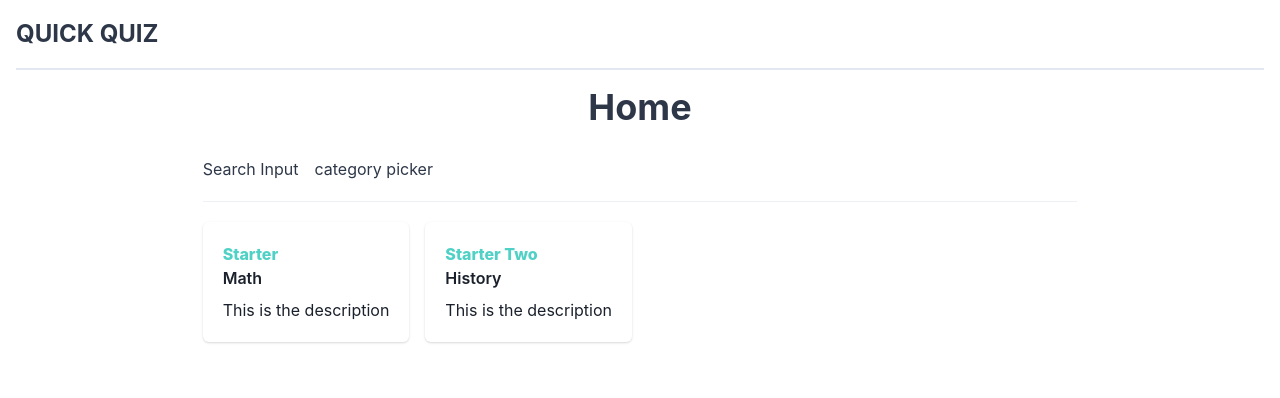
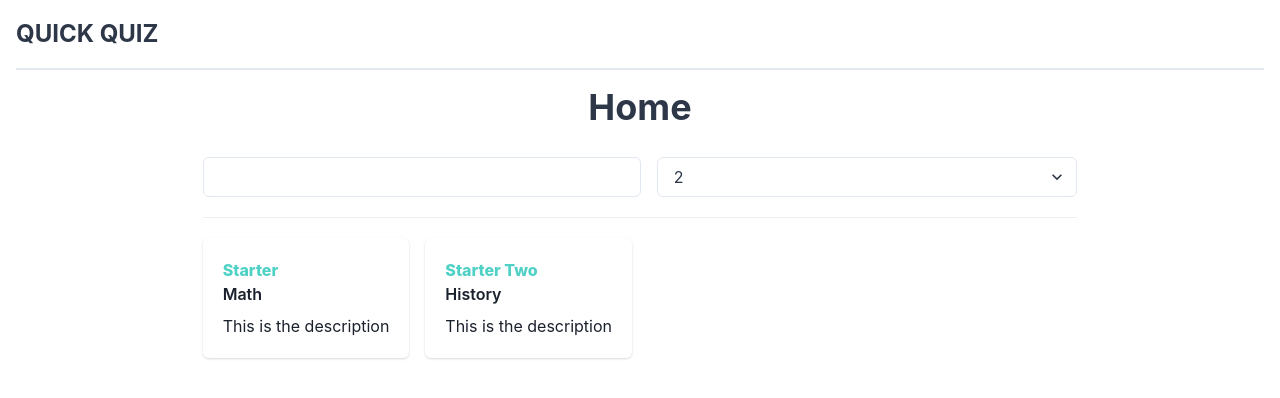
Before and after one commit to mikeHerceg/QuickQuiz, a React (Vite) app: page / in a window 1280 px wide. Shown: the top 398 px of the page. Built offline with nearby package versions, Linux system fonts and the light colour scheme.

Commit message:
adding search function

```diff
--- a/src/pages/home/components/quizTiles.component.tsx
+++ b/src/pages/home/components/quizTiles.component.tsx
@@ -2,11 +2,41 @@ import { QuizSummary } from "../../../components/cards";
 import { AllQuizes } from "../../../quizes/all.quiz";
 import { Spacing } from "../../../theme/spacing.theme";
 import { Grid } from "@chakra-ui/react";
+import { useFilterContext } from "../filter.context";
+import { useEffect, useState } from "react";
 
 export const QuizTiles = () => {
+  const { filters } = useFilterContext();
+  const [quizzes, setQuizzes] = useState(AllQuizes);
+  useEffect(() => {
+    const { category, search } = filters;
+    // filter by category
+    const byCategory = category
+      ? AllQuizes.filter(({ category }) => category === category)
+      : AllQuizes;
+    // then by search
+    const bySearch = search
+      ? byCategory.filter(({ title, description }) => {
+          const searchValue = search.toLowerCase() ?? "";
+
+          if (title.toLowerCase().includes(searchValue)) {
+            return true;
+          }
+
+          if (description.toLowerCase().includes(searchValue)) {
+            return true;
+          }
+
+          return false;
+        })
+      : byCategory;
+
+    //set results
+    setQuizzes(bySearch);
+  }, [filters]);
   return (
     <Grid templateColumns="repeat(4, 1fr)" gap={Spacing.md}>
-      {AllQuizes.map(({ title, description, category, id }) => (
+      {quizzes.map(({ title, description, category, id }) => (
         <QuizSummary
           key={id}
           title={title}
--- a/src/pages/home/components/searchAndFilter.component.tsx
+++ b/src/pages/home/components/searchAndFilter.component.tsx
@@ -1,11 +1,31 @@
-import { Divider, HStack } from "@chakra-ui/react";
+import { Divider, HStack, Input, Select } from "@chakra-ui/react";
+import { ChangeEvent } from "react";
 import { Spacing } from "../../../theme";
+import { Category } from "../../../types/globals.types";
+import { useFilterContext } from "../filter.context";
 
 export const SearchAndFilter = () => {
+  const { filters, setFilters } = useFilterContext();
+
+  const handleSearch = (e: ChangeEvent<HTMLInputElement>) => {
+    setFilters({ ...filters, search: e.target.value });
+  };
+  const handleSelect = (e: ChangeEvent<HTMLSelectElement>) => {
+    console.log(e);
+    setFilters({ ...filters });
+  };
+
   return (
     <>
       <HStack gap={Spacing.md}>
-        <span>Search Input</span> <span>category picker</span>
+        <Input
+          onChange={handleSearch}
+          value={filters?.search ?? ""}
+          name={"search"}
+        />
+        <Select value={filters?.category ?? ""} onChange={handleSelect}>
+          <option value={Category.History}>{Category.History}</option>
+        </Select>
       </HStack>
       <Divider my={Spacing.lr} />
     </>
```
